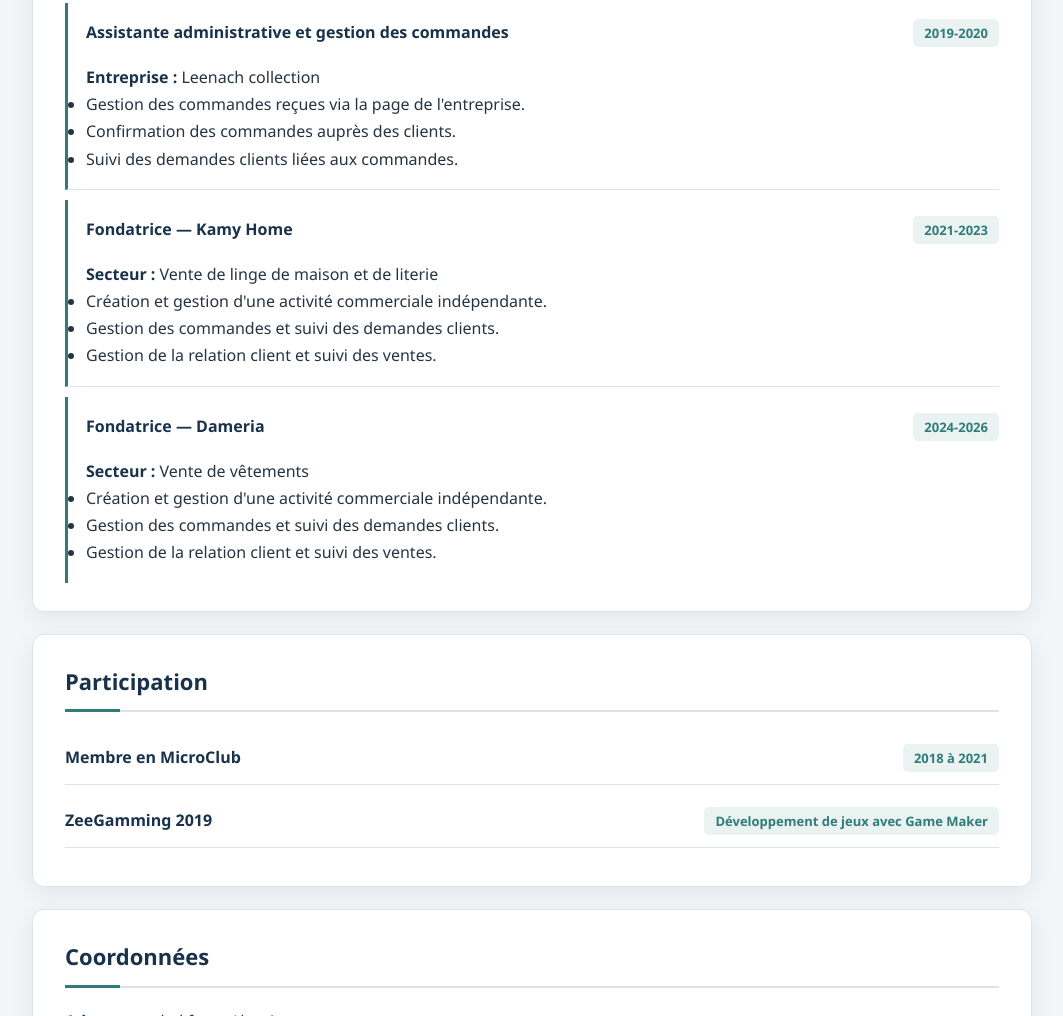
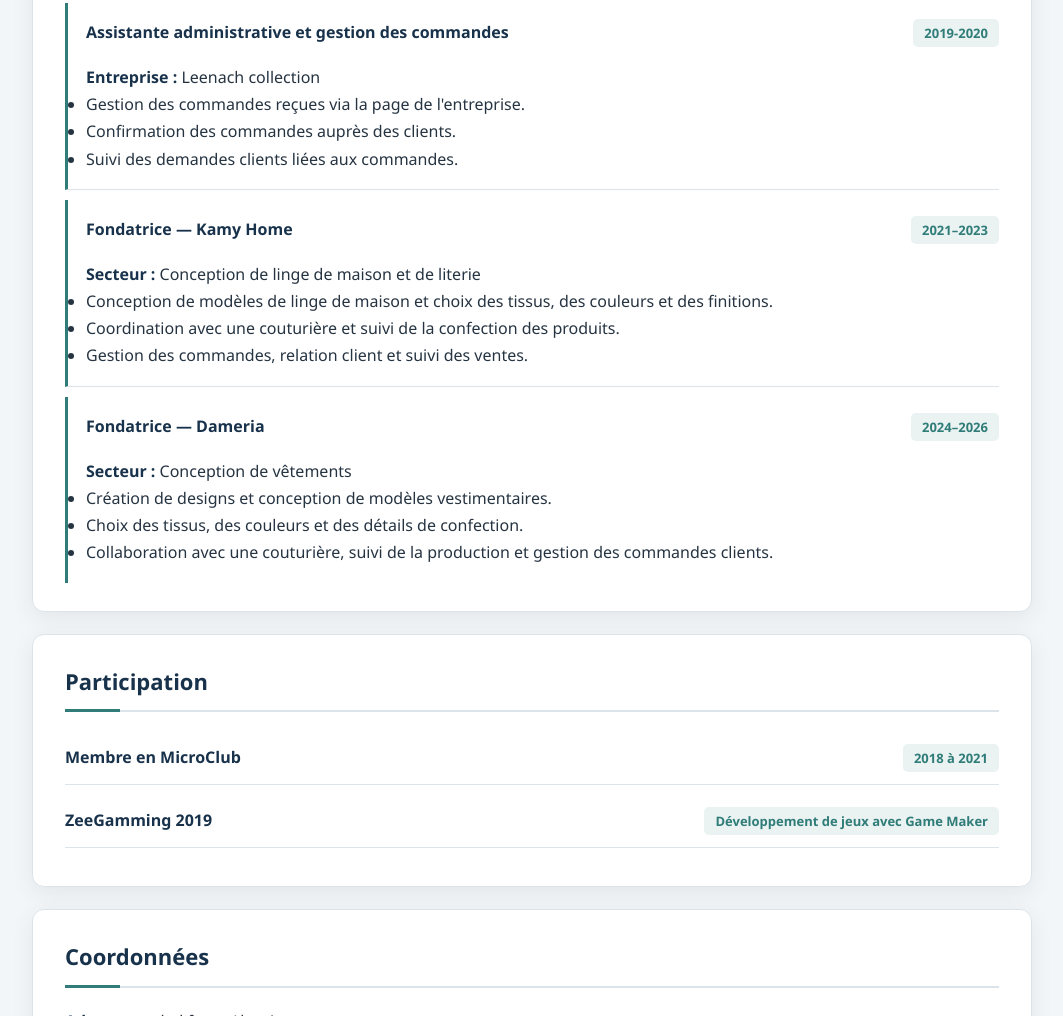
Before and after one commit to kamilia-nm/kamilia-nm.github.io, a plain HTML site: page index.html in a window 1280 px wide. Shown: the part 1522-2538 px from the top of the page, without its empty margins (108-1171 px from the left). Drawn offline with Linux system fonts and the light colour scheme.

Commit message:
Update index.html

```diff
--- a/index.html
+++ b/index.html
@@ -109,30 +109,30 @@
         <article>
                 <div class="container">
                     <h3>Fondatrice — Kamy Home</h3>
-            <p class="date">2021-2023 </p>
+                    <p class="date">2021–2023</p>
                 </div>
-        <p><strong>Secteur :</strong> Vente de linge de maison et de literie</p>
+                <p><strong>Secteur :</strong> Conception de linge de maison et de literie</p>
                 <ul>
-            <li>Création et gestion d'une activité commerciale indépendante.</li>
-            <li>Gestion des commandes et suivi des demandes clients.</li>
-            <li>Gestion de la relation client et suivi des ventes.</li>
+                    <li>Conception de modèles de linge de maison et choix des tissus, des couleurs et des finitions.</li>
+                    <li>Coordination avec une couturière et suivi de la confection des produits.</li>
+                    <li>Gestion des commandes, relation client et suivi des ventes.</li>
                 </ul>
             </article>
 
             <article>
                 <div class="container">
                     <h3>Fondatrice — Dameria</h3>
-            <p class="date"> 2024-2026 </p>
+                    <p class="date">2024–2026</p>
                 </div>
-        <p><strong>Secteur :</strong> Vente de vêtements</p>
+                <p><strong>Secteur :</strong> Conception de vêtements</p>
                 <ul>
-            <li>Création et gestion d'une activité commerciale indépendante.</li>
-            <li>Gestion des commandes et suivi des demandes clients.</li>
-            <li>Gestion de la relation client et suivi des ventes.</li>
+                    <li>Création de designs et conception de modèles vestimentaires.</li>
+                    <li>Choix des tissus, des couleurs et des détails de confection.</li>
+                    <li>Collaboration avec une couturière, suivi de la production et gestion des commandes clients.</li>
                 </ul>
             </article>
 </section>
- </section>
+
     <section class="participations">
         <h2>Participation</h2>
         <article class="container">
@@ -143,9 +143,8 @@
              <h4>ZeeGamming 2019</h4>
              <p class="date">Développement de jeux avec Game Maker</p>
         </article>
+    </section>
 
-
-    </section>
     <section class="contact">
         <h2>Coordonnées</h2>
         <address>
```
Lines whose indentation alone changed are shown as unchanged.
